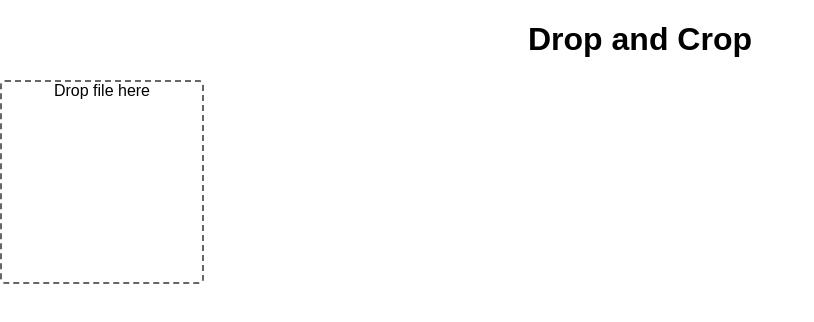
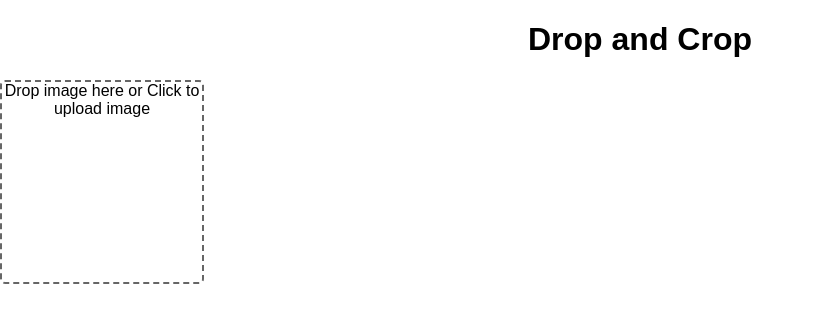
Before and after one commit to imVinayPandya/try-reactjs, a React (Create React App) app: page / in a window 1280 px wide. Shown: the top 322 px of the page, without its empty margins (0-814 px from the left). Built offline with nearby package versions, Linux system fonts and the light colour scheme.

Commit message:
image preview after drop zone

```diff
--- a/src/learn/ImgDropAndCrop.js
+++ b/src/learn/ImgDropAndCrop.js
@@ -2,16 +2,40 @@ import React, { Component } from 'react';
 
 import Dropzone from 'react-dropzone';
 
-const imageMaxSize = 10; // byte
+const imageMaxSize = 10000000; // byte
 class ImgDropAndCrop extends Component {
-
+  constructor(props) {
+    super(props);
+    this.state = {
+      imgSrc: null
+    };
+  }
   handleOnDrop = (files, rejectedFiles) => {
     console.log(files);
     console.log(rejectedFiles);
 
+    if (!!files && files.length > 0) {
+      const currentfile = files[0];
+      // for easy use
+      // this.setState({
+      //   imgSrc: currentfile.preview
+      // });
+
+      // convert image to base64 image
+      const myFileReader = new FileReader();
+      myFileReader.addEventListener("load", () => {
+        console.log(myFileReader.result);
+        this.setState({
+          imgSrc: myFileReader.result
+        });
+      }, false);
+
+      myFileReader.readAsDataURL(currentfile);
+    }
+
     if (!!rejectedFiles && rejectedFiles.length > 0) {
       const currentRejectedFile = rejectedFiles[0];
-      const currentRejectedFileType = currentRejectedFile.type;
+      // const currentRejectedFileType = currentRejectedFile.type;
       const currentRejectedFileSize = currentRejectedFile.size;
 
       if (currentRejectedFileSize > imageMaxSize) {
@@ -21,10 +45,22 @@ class ImgDropAndCrop extends Component {
   }
 
   render() {
+    const { imgSrc } = this.state;
     return (
       <div>
         <h1>Drop and Crop</h1>
-        <Dropzone onDrop={this.handleOnDrop} accept='image/*' multiple={false} maxSize={imageMaxSize}>Drop file here</Dropzone>
+
+        {imgSrc !== null ?
+
+          <div>
+            {imgSrc}
+            <img src={imgSrc} alt="you have selected this pic" />
+          </div>
+          :
+          <Dropzone onDrop={this.handleOnDrop} accept='image/*' multiple={false} maxSize={imageMaxSize}>Drop image here or Click to upload image</Dropzone>
+
+        }
+
       </div>
     );
   }
```
